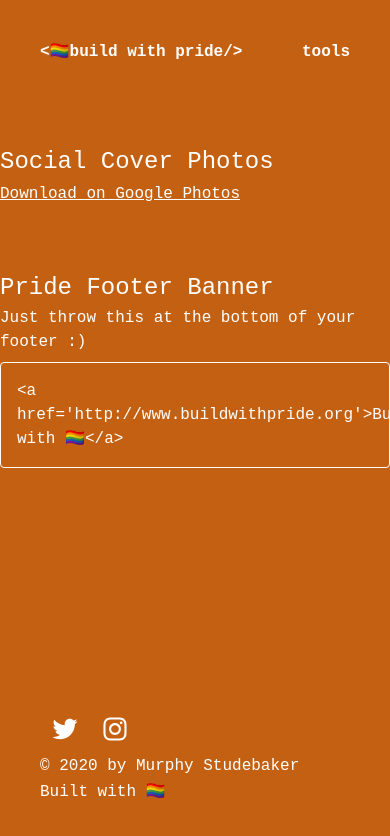
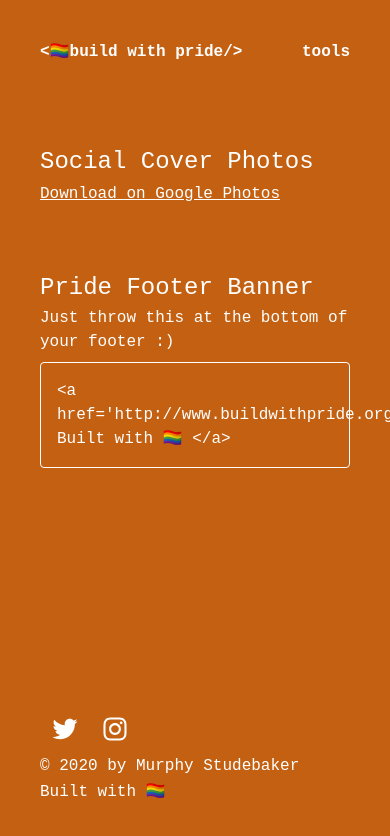
Before and after one commit to MurphyStudebaker/build-with-pride, a Next.js app: page /tools in a window 390 px wide. Shown: the top 836 px of the page. Built offline with nearby package versions, Linux system fonts and the light colour scheme.

Commit message:
fixed mobile bug

```diff
--- a/pages/tools.js
+++ b/pages/tools.js
@@ -3,12 +3,12 @@ import Footer from '../components/footer'
 
 export default function Tools() {
     return (
-    <div className='min-h-screen rainbow  flex flex-col justify between'>
+    <div className='min-h-screen max-w-screen rainbow  flex flex-col justify between'>
       <nav className="flex justify-between px-10 py-10">
         <Link href='/'><p className='text-6x text-white font-bold mono cursor-pointer'>{`<🏳️‍🌈build with pride/>`}</p></Link>
         <Link href='/tools'><p  className='text-white font-bold mono cursor-pointer'>tools</p></Link>
       </nav>
-      <div className='flex-grow mt-10 container mx-auto'>
+      <div className='flex-grow mt-10 container mx-auto px-10'>
         <h2 className='text-white mono text-2xl'>Social Cover Photos</h2>
         <a href="https://photos.app.goo.gl/t9h6yGVbV5XesMoy8" className="text-white mono underline">Download on Google Photos</a>
 
@@ -16,7 +16,7 @@ export default function Tools() {
         <p className='text-white mono'>Just throw this at the bottom of your footer :)</p>
         <div className='border border-white rounded px-4 py-4 mt-2'>
           <p className='text-white mono'>
-          {`<a href='http://www.buildwithpride.org'>Built with 🏳️‍🌈</a>`}
+          {`<a href='http://www.buildwithpride.org'> Built with 🏳️‍🌈 </a>`}
           </p>
         </div>
       </div>
```
